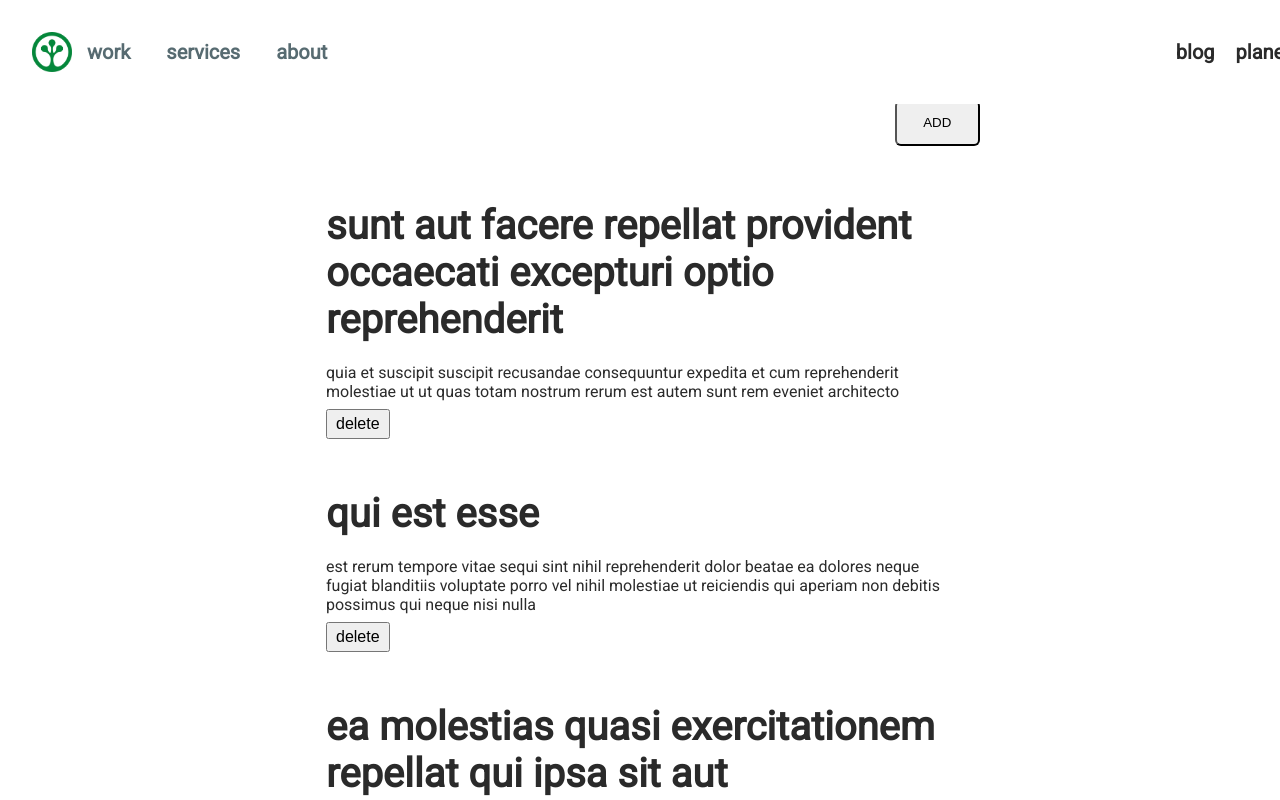
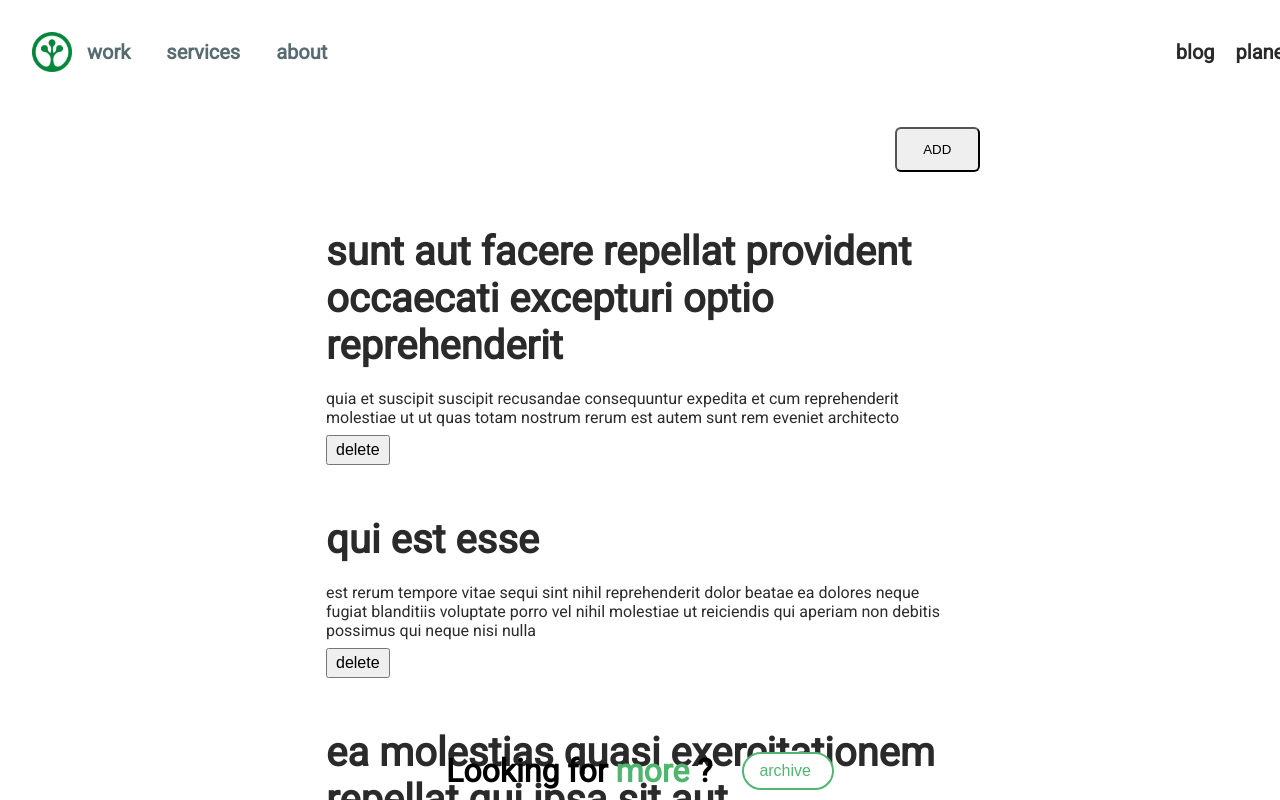
Before and after one commit to MTS999/blog-website, a React (Vite) app: page / in a window 1280 px wide. Shown: the top 800 px of the page. Built offline with nearby package versions, Linux system fonts and the light colour scheme; a web font is replaced by a local one.

Commit message:
csss refector

```diff
--- a/src/Routess.jsx
+++ b/src/Routess.jsx
@@ -2,6 +2,7 @@ import { Route,Routes, useRoutes } from "react-router-dom"
 import PostDetail from "./components/PostDetail"
 import Layout from "./Layout/Layout"
 import PostList from "./components/PostList"
+import Main from "./components/Main"
 export default function Routess(){
     // return(
     //  <Routes>
@@ -19,7 +20,9 @@ export default function Routess(){
         element:<Layout/>,
         children:
           [
+
             {path:'/', element:<PostList/>},
+            {path:'/', element:<Main/>},
             {path:"postDetail/:id", element:<PostDetail/>}
           ]
 
--- a/src/index.css
+++ b/src/index.css
@@ -20,6 +20,7 @@ body{
     padding: 2em;
     width: 100%;
     position: fixed;
+    margin-bottom: 2em;
 }
 header{
 
@@ -121,6 +122,7 @@ a {
     padding: 1em 2em;
     border-radius: 6px;
     margin-bottom: 3em;
+    margin-top: 2em;
 }
 
 .post-list {
@@ -255,13 +257,19 @@ input{
 
 
    /* footer */
+footer{
 
-   .footer{
+}
+.footer{
     display: flex;
     flex-direction: column;
     justify-content: center;
     align-items: center;
     margin-bottom: 100px;
+    /* position: fixed; */
+    position: sticky;
+    bottom: 0;
+
    }
 
    .top{
```
